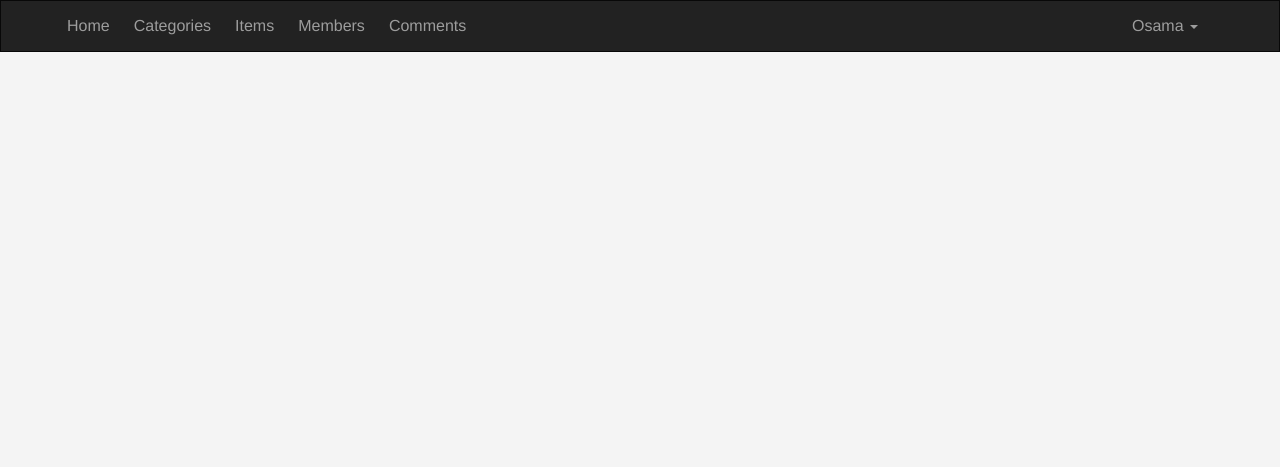
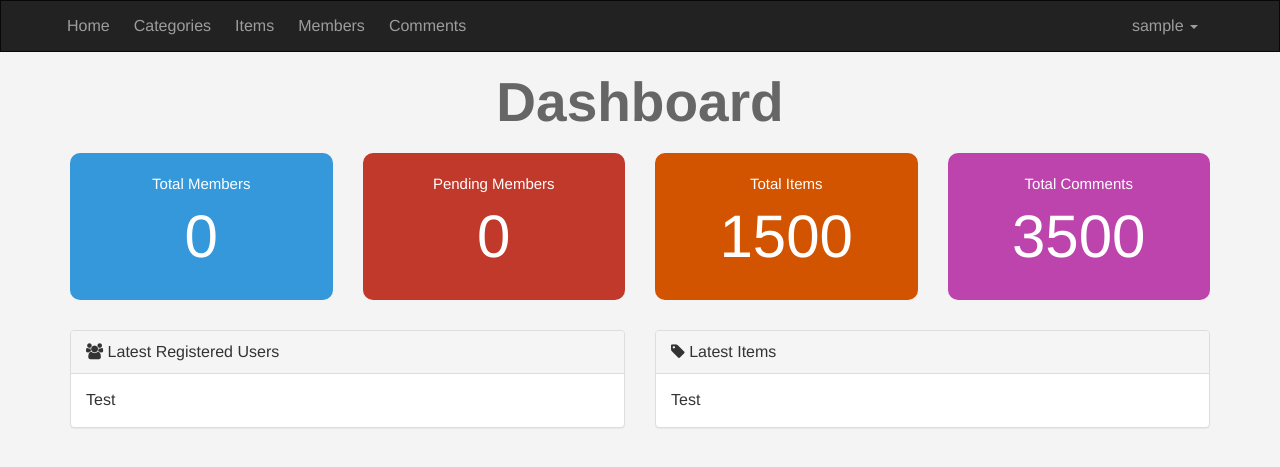
Before and after one commit to Mohammedbasiouny/eCommerce, a PHP site: page /admin/dashboard.php in a window 1280 px wide. Shown: the top 467 px of the page. Run offline with PHP 8.4, Linux system fonts and the light colour scheme; the visitor is signed in with stand-in values (Sample User, id 1); data that the repository does not hold is empty.

Commit message:
Update functions.php, backend.css, and navbar.php 44!!

```diff
--- a/admin/dashboard.php
+++ b/admin/dashboard.php
@@ -7,6 +7,71 @@ if (isset($_SESSION['Username'])) {
 
     include 'init.php';
 
+    /* Start Dashboard Page */
+?>
+
+    <div class="home-stats">
+        <div class="container text-center">
+            <h1>Dashboard</h1>
+            <div class="row">
+                <div class="col-md-3">
+                    <div class="stat st-members">
+                        Total Members
+                        <span><a href="members.php"><?php echo countItems('UserID', 'users') ?></a></span>
+                    </div>
+                </div>
+                <div class="col-md-3">
+                    <div class="stat st-pending">
+                        Pending Members
+                        <span><a href="members.php?do=Manage&page=Pending">
+                            <?php echo checkItem("RegStatus", "users", 0) ?>
+                        </a></span>
+                    </div>
+                </div>
+                <div class="col-md-3">
+                    <div class="stat st-items">
+                        Total Items
+                        <span>1500</span>
+                    </div>
+                </div>
+                <div class="col-md-3">
+                    <div class="stat st-comments">
+                        Total Comments
+                        <span>3500</span>
+                    </div>
+                </div>
+            </div>
+        </div>
+    </div>
+
+    <div class="latest">
+        <div class="container">
+            <div class="row">
+                <div class="col-sm-6">
+                    <div class="panel panel-default">
+                        <div class="panel-heading">
+                            <i class="fa fa-users"></i> Latest Registered Users
+                        </div>
+                        <div class="panel-body">
+                            Test
+                        </div>
+                    </div>
+                </div>
+                <div class="col-sm-6">
+                    <div class="panel panel-default">
+                        <div class="panel-heading">
+                            <i class="fa fa-tag"></i> Latest Items
+                        </div>
+                        <div class="panel-body">
+                            Test
+                        </div>
+                    </div>
+                </div>
+            </div>
+        </div>
+    </div>
+
+<?php
 
     include $tpl . 'footer.php'; // Include Footer File
 } else {
--- a/admin/includes/functions/functions.php
+++ b/admin/includes/functions/functions.php
@@ -54,3 +54,17 @@ function checkItem($select, $from, $value)
     $count = $statement->rowCount();
     return $count;
 }
+
+/*
+** Count Number Of Items Function v1.0
+** Function To Count Number Of Items Rows
+** $item = The Item To Count
+** $table = The Table To Choose From
+*/
+function countItems($item, $table)
+{
+    global $con;
+    $stmt2 = $con->prepare("SELECT COUNT($item) FROM $table");
+    $stmt2->execute();
+    return $stmt2->fetchColumn();
+}
--- a/admin/includes/templates/navbar.php
+++ b/admin/includes/templates/navbar.php
@@ -6,7 +6,7 @@
         <span class="icon-bar"></span>
         <span class="icon-bar"></span>
       </button>
-      <a class="navbar-brand" href="#"><?php echo lang('HOME_ADMIN')?></a>
+      <a class="navbar-brand" href="dashboard.php"><?php echo lang('HOME_ADMIN')?></a>
     </div>
     <div class="collapse navbar-collapse" id="app-nav">
       <ul class="nav navbar-nav">
@@ -17,7 +17,7 @@
       </ul>
       <ul class="nav navbar-nav navbar-right">
         <li class="dropdown">
-          <a href="#" class="dropdown-toggle" data-toggle="dropdown" role="button" aria-haspopup="true" aria-expanded="false">Osama <span class="caret"></span></a>
+          <a href="#" class="dropdown-toggle" data-toggle="dropdown" role="button" aria-haspopup="true" aria-expanded="false"><?php echo $_SESSION['Username'] ?> <span class="caret"></span></a>
           <ul class="dropdown-menu">
             <li><a href="members.php?do=Edit&userid=<?php echo $_SESSION['ID'] ?>">Edit Profile</a></li>
             <li><a href="#">Settings</a></li>
--- a/admin/layout/css/backend.css
+++ b/admin/layout/css/backend.css
@@ -84,6 +84,49 @@ body {
 }
 /* End Bootsrtrap Edits */
 
+/* Start Dashboard Page */
+.home-stats .stat{
+  padding: 20px;
+  font-size: 15px;
+  color: #FFF;
+  border-radius: 10px;
+}
+
+.home-stats .stat a {
+  color: #FFF;
+}
+
+.home-stats .stat a:hover {
+  text-decoration: none;
+}
+
+.home-stats .stat span{
+  display: block;
+  font-size: 60px;
+}
+
+.home-stats .st-members {
+  background-color: #3498DB;
+}
+
+.home-stats .st-pending {
+  background-color: #C0392B;
+}
+
+.home-stats .st-items {
+  background-color: #D35400;
+}
+
+.home-stats .st-comments {
+  background-color: #BE44AD;
+}
+
+.latest {
+  margin-top: 30px;
+}
+
+/* End Dashboard Page */
+
 /* Start Member Page */
 
 h1 {
@@ -118,3 +161,7 @@ h1 {
 .main-table .btn {
   padding: 3px 10px;
 }
+
+.activate {
+  margin-left: 5px;
+}
```
Also changed, not shown: admin/members.php (+68 -20 lines).
